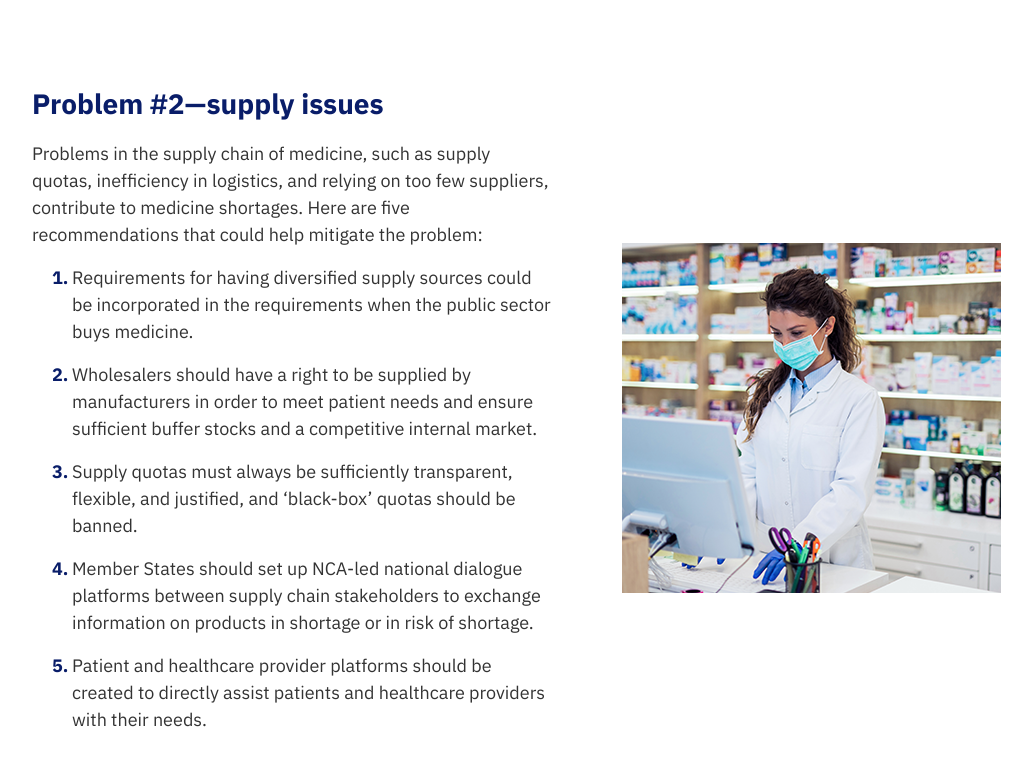
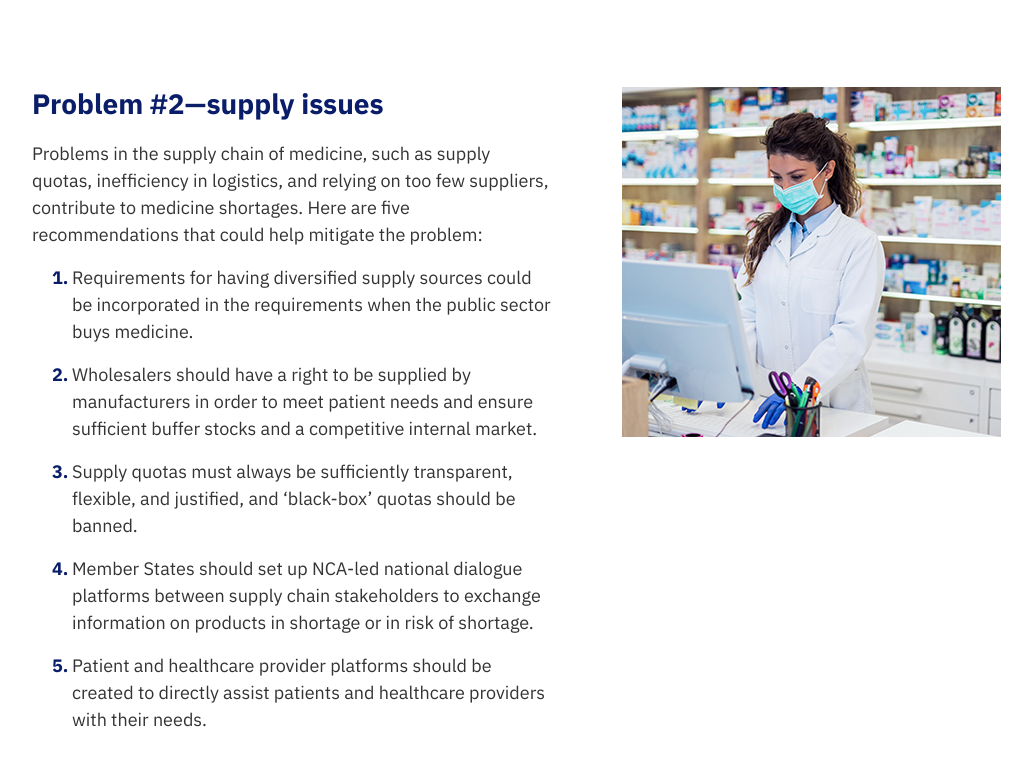
Before and after one commit to HuanaMari/accesstomedicine_fe, a website: page src/solving-shortages.html in a window 1280 px wide. Shown: the part 1320-2080 px from the top of the page, without its empty margins (123-1155 px from the left). Drawn offline with nearby package versions, Linux system fonts and the light colour scheme; a web font is replaced by a local one.

Commit message:
align-content

```diff
--- a/src/solving-shortages.html
+++ b/src/solving-shortages.html
@@ -147,7 +147,7 @@
                 </div>
             </div>
             <div class="problem-two ">
-                <div class="problem-content d-flex flex-row justify-content-between align-items-center column-reverse">
+                <div class="problem-content d-flex flex-row justify-content-between align-items-start column-reverse">
                     <div class="problem-info">
                         <h3>Problem #2—supply issues </h3>
                         <p>Problems in the supply chain of medicine, such as supply quotas, inefficiency in logistics,
```
